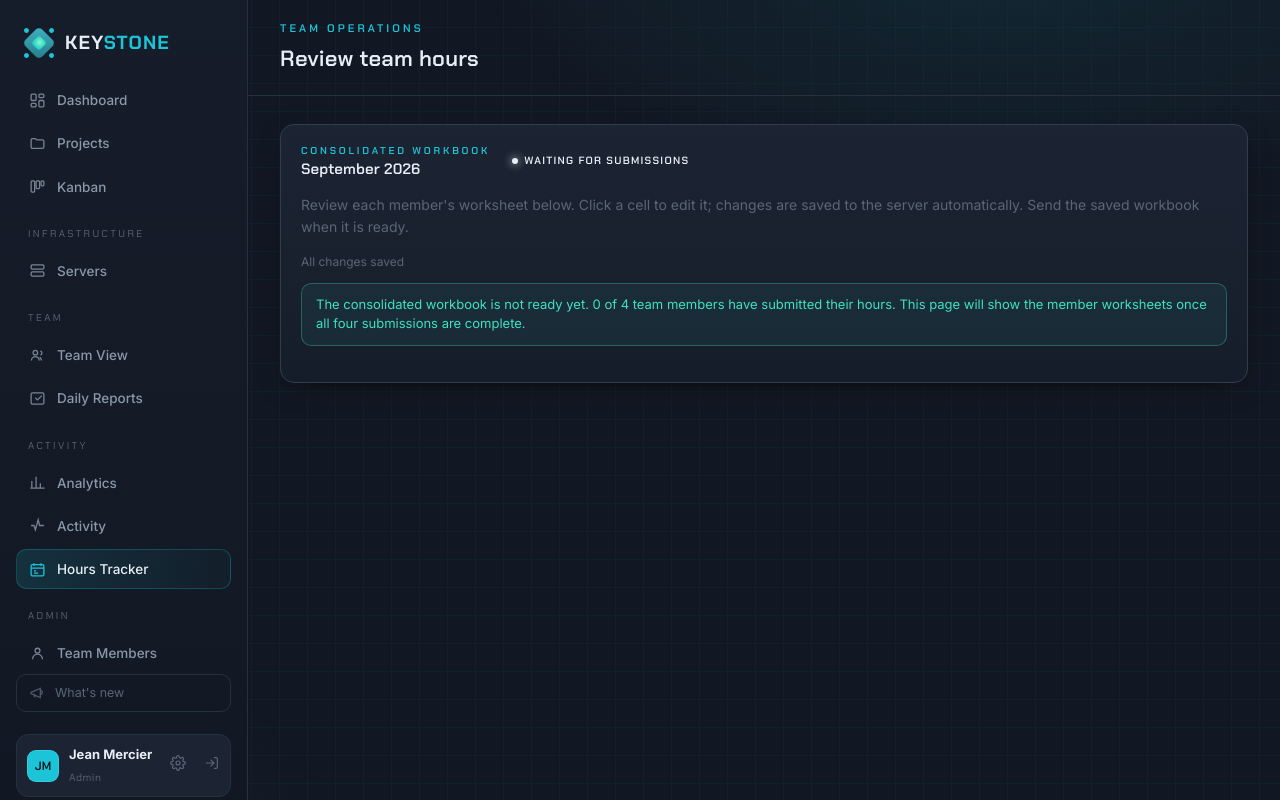
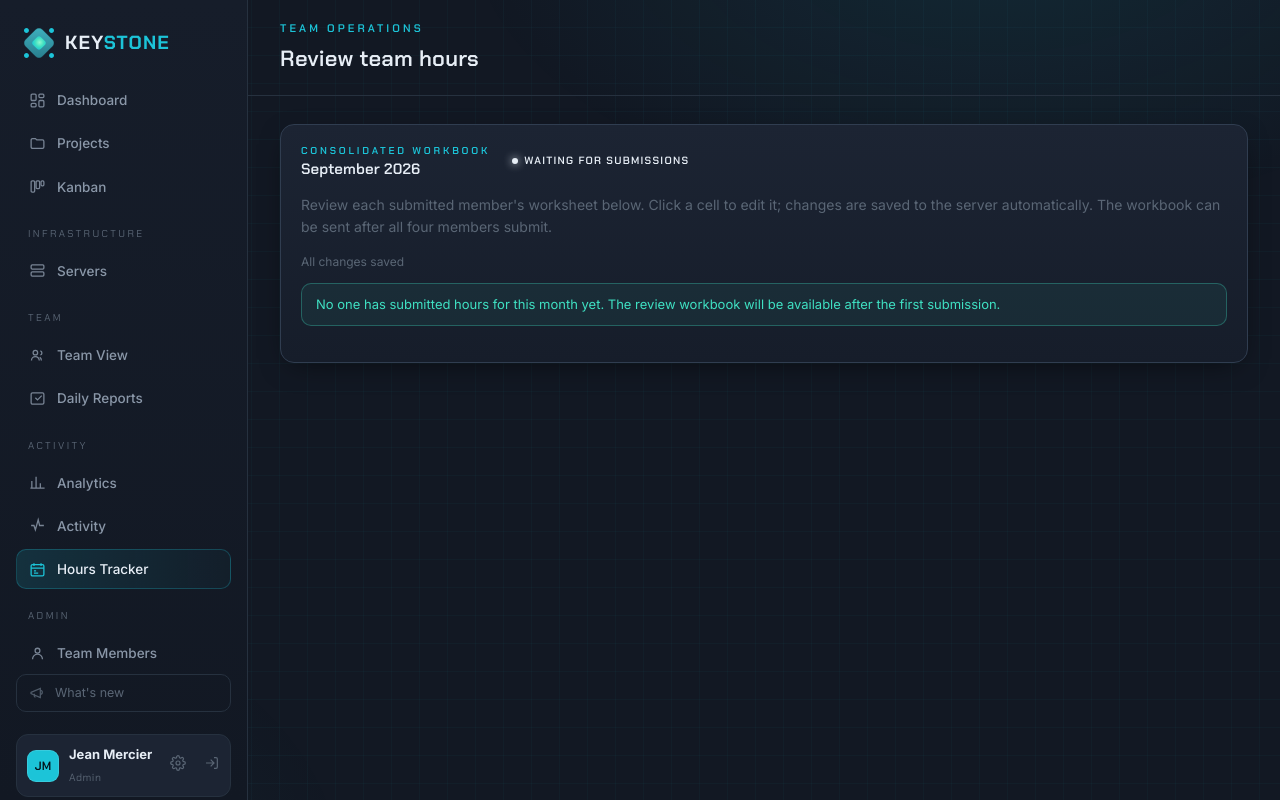
Before and after one commit to Henricus-dw/KeystoneManagement, a FastAPI app: page /hours-tracker/review in a window 1280 px wide. Run offline with FastAPI, Linux system fonts and the light colour scheme; the visitor is signed in with stand-in values (Sample User, id 1); data comes from the database, SQL or seed files in the repository; data that the repository does not hold is empty; some libraries are stand-ins or nearby versions.

Commit message:
hours tracker review feature

```diff
--- a/app/routers/pages.py
+++ b/app/routers/pages.py
@@ -781,15 +781,14 @@ def require_hours_reviewer(user: User = Depends(require_user)) -> User:
 
 
 def _ensure_hours_workbook(db: Session, report_month: date) -> MonthlyHoursCycle | None:
-    """Create the review workbook when all four saved submissions are present."""
+    """Create the review workbook as soon as the first submission is present."""
     cycle = db.get(MonthlyHoursCycle, report_month)
     if cycle and cycle.workbook_path and Path(cycle.workbook_path).is_file():
         return cycle
     submissions = list(db.scalars(select(MonthlyHoursSubmission).where(
         MonthlyHoursSubmission.report_month == report_month
     ).options(selectinload(MonthlyHoursSubmission.user))))
-    submitted_names = {member_key(submission.user) for submission in submissions}
-    if not REQUIRED_MEMBER_NAMES.issubset(submitted_names):
+    if not submissions:
         return cycle
     if not cycle:
         cycle = MonthlyHoursCycle(report_month=report_month)
@@ -949,10 +948,12 @@ def hours_review(
         return RedirectResponse(f"/hours-tracker/review?month={active_month:%Y-%m}", status_code=303)
     cycle = _ensure_hours_workbook(db, report_month)
     path = _hours_cycle_path(cycle) if cycle else None
+    month_submissions = list(db.scalars(select(MonthlyHoursSubmission).where(
+        MonthlyHoursSubmission.report_month == report_month
+    ).options(selectinload(MonthlyHoursSubmission.user))))
+    submitted_names = {member_key(submission.user) for submission in month_submissions}
+    all_members_submitted = REQUIRED_MEMBER_NAMES.issubset(submitted_names)
     if not path:
-        submitted_count = db.scalar(select(func.count(MonthlyHoursSubmission.id)).where(
-            MonthlyHoursSubmission.report_month == report_month
-        )) or 0
         return templates.TemplateResponse(request, "hours_review.html", {
             "user": user,
             "nav": "hours",
@@ -961,7 +962,8 @@ def hours_review(
             "sheets": [],
             "sent": False,
             "waiting": True,
-            "submitted_count": submitted_count,
+            "submitted_count": len(submitted_names),
+            "all_members_submitted": all_members_submitted,
         })
     return templates.TemplateResponse(request, "hours_review.html", {
         "user": user,
@@ -970,6 +972,7 @@ def hours_review(
         "month_label": report_month.strftime("%B %Y"),
         "sheets": workbook_sheets(path),
         "sent": cycle.consolidated_sent,
+        "all_members_submitted": all_members_submitted,
         "saved": request.query_params.get("saved") == "1",
         "sent_now": request.query_params.get("sent") == "1",
     })
@@ -1035,6 +1038,12 @@ def send_hours_review(
     cycle = db.get(MonthlyHoursCycle, report_month)
     path = _hours_cycle_path(cycle) if cycle else None
     if not path or cycle.consolidated_sent:
+        return RedirectResponse(f"/hours-tracker/review?month={month}", status_code=303)
+    submissions = list(db.scalars(select(MonthlyHoursSubmission).where(
+        MonthlyHoursSubmission.report_month == report_month
+    ).options(selectinload(MonthlyHoursSubmission.user))))
+    submitted_names = {member_key(submission.user) for submission in submissions}
+    if not REQUIRED_MEMBER_NAMES.issubset(submitted_names):
         return RedirectResponse(f"/hours-tracker/review?month={month}", status_code=303)
     members = [member for member in db.scalars(select(User)) if is_required_member(member)]
     if len(members) != len(REQUIRED_MEMBER_NAMES):
--- a/templates/hours_review.html
+++ b/templates/hours_review.html
@@ -14,11 +14,11 @@
   </div>
   {% if saved %}<div class="notice success">Workbook changes saved on the server.</div>{% endif %}
   {% if sent_now %}<div class="notice success">The consolidated workbook was sent to the recipient and CC'd to all four team members.</div>{% endif %}
-  <p class="dim" style="line-height:1.6">Review each member's worksheet below. Click a cell to edit it; changes are saved to the server automatically. Send the saved workbook when it is ready.</p>
+  <p class="dim" style="line-height:1.6">Review each submitted member's worksheet below. Click a cell to edit it; changes are saved to the server automatically. The workbook can be sent after all four members submit.</p>
   <div id="autosave-status" class="dim" style="font-size:12px;margin-bottom:12px">All changes saved</div>
 
   {% if waiting %}
-  <div class="notice">The consolidated workbook is not ready yet. {{ submitted_count }} of 4 team members have submitted their hours. This page will show the member worksheets once all four submissions are complete.</div>
+  <div class="notice">No one has submitted hours for this month yet. The review workbook will be available after the first submission.</div>
   {% else %}
 
   <div class="tabs" role="tablist">
@@ -53,8 +53,8 @@
   </form>
   <form method="post" action="/hours-tracker/review/send" id="send-workbook-form" style="margin-top:10px">
     <input type="hidden" name="month" value="{{ month }}" />
-    <button class="btn primary" type="submit" {{ 'disabled' if sent else '' }}>
-      {{ 'Workbook already sent - edit a worksheet to resend' if sent else 'Send consolidated workbook' }}
+    <button class="btn primary" type="submit" {{ 'disabled' if sent or not all_members_submitted else '' }}>
+      {{ 'Workbook already sent - edit a worksheet to resend' if sent else ('Send available after all four submit' if not all_members_submitted else 'Send consolidated workbook') }}
     </button>
   </form>
   {% endif %}
@@ -113,7 +113,7 @@
       if (window.confirm('Are you sure you want to delete this entry?')) {
         button.closest('tr').remove();
         manualSaveRequired = true;
-        if (sendButton) {
+        if (sendButton && canSend) {
           sendButton.disabled = false;
           sendButton.textContent = 'Send consolidated workbook';
         }
@@ -131,6 +131,7 @@
   }
   const sendForm = document.getElementById('send-workbook-form');
   const sendButton = sendForm?.querySelector('button[type="submit"]');
+  const canSend = {{ 'true' if all_members_submitted else 'false' }};
   if (sendForm) {
     sendForm.addEventListener('submit', (event) => {
       if (manualSaveRequired) {
@@ -147,7 +148,7 @@
   document.querySelectorAll('.review-table').forEach((table) => {
     table.addEventListener('input', () => {
       manualSaveRequired = true;
-      if (sendButton) {
+      if (sendButton && canSend) {
         sendButton.disabled = false;
         sendButton.textContent = 'Send consolidated workbook';
       }
--- a/templates/hours_tracker.html
+++ b/templates/hours_tracker.html
@@ -18,7 +18,7 @@
 		{% if all_members_submitted %}
 		<div class="notice success">Your hours were saved. All 4 members have submitted their hours for {{ report_month_label }}. The consolidated workbook is available for review and submission.</div>
 		{% else %}
-		<div class="notice success">Your hours were saved. The consolidated team workbook will be available for review after all four team members submit.</div>
+		<div class="notice success">Your hours were saved. The review workbook is available now; sending will be enabled after all four team members submit.</div>
 		{% endif %}
 		{% endif %}
 		<div class="notice">
@@ -34,7 +34,7 @@
 			{% if review_available %}
 			<div style="margin-top:12px"><a href="/hours-tracker/review?month={{ month }}">Review the consolidated {{ report_month_label }} workbook</a></div>
 			{% else %}
-			<div class="dim" style="margin-top:12px">The consolidated workbook will be available after all four members submit.</div>
+			<div class="dim" style="margin-top:12px">The review workbook will be available after the first member submits.</div>
 			{% endif %}
 		</div>
 		{% if error %}
```
Also changed, not shown: README.md.
